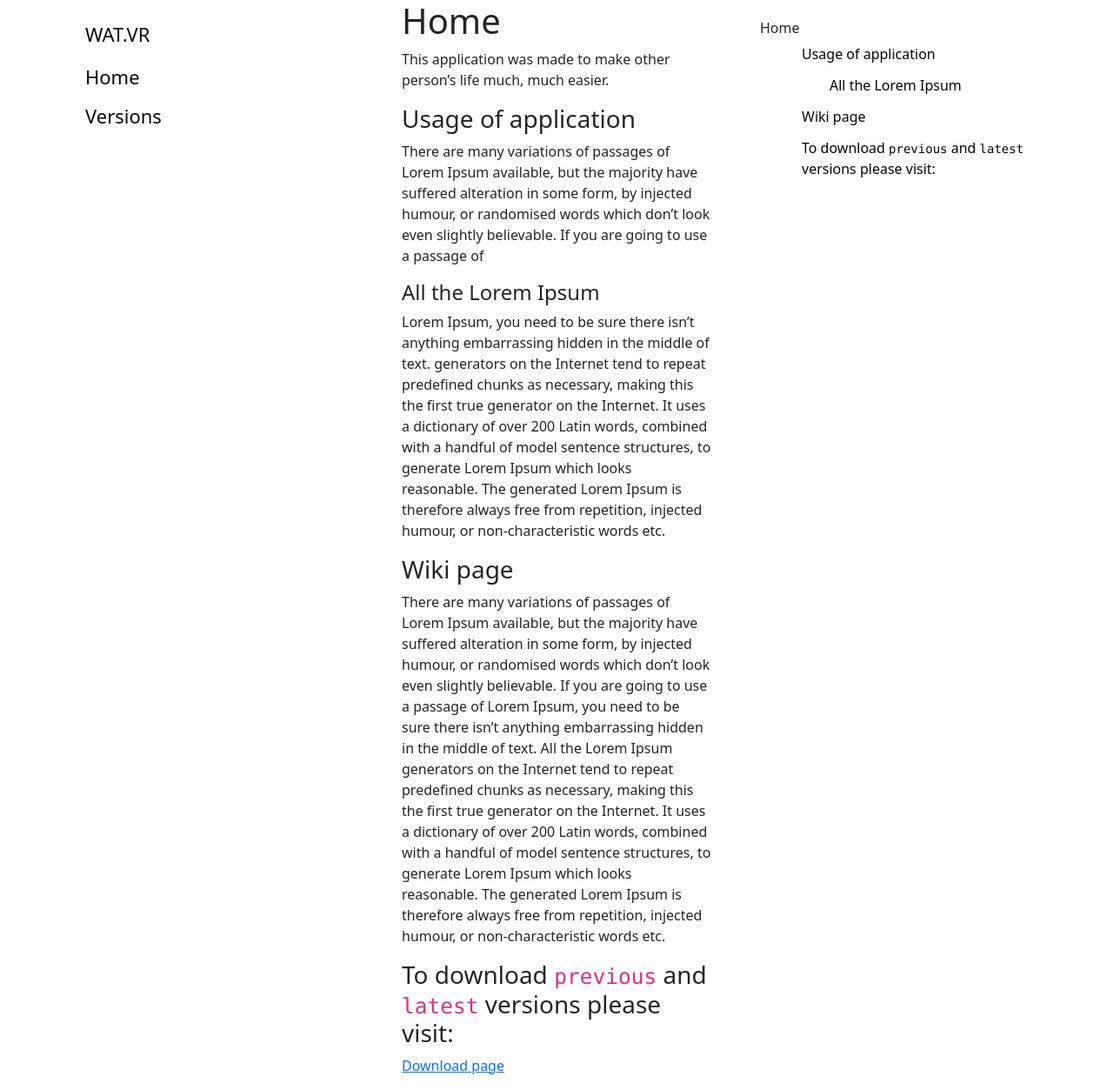
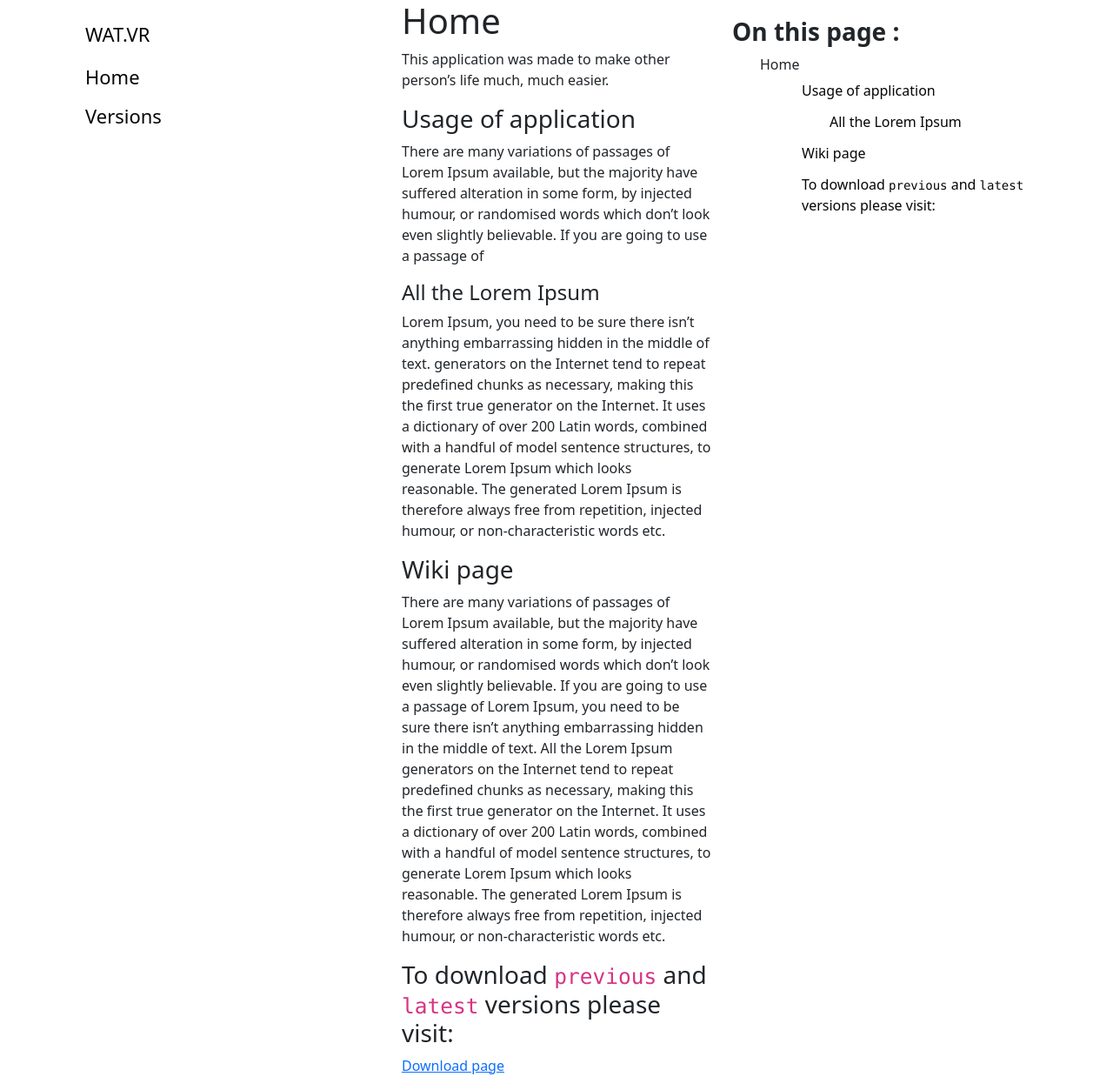
Before and after one commit to zozobalogh0817/zocs, a Jekyll site: the page built from home.md, in a window 1280 px wide. Shown: the whole page at 87% size. Built offline with Jekyll 4.4.1, drawn with Linux system fonts in a browser that asks for light colours.

Commit message:
feat: fix wiki-theme build bug

```diff
--- a/_includes/tocMenu.html
+++ b/_includes/tocMenu.html
@@ -1,5 +1,6 @@
 {% if page.options.toc %}
 <div class="toc_content_sidenav">
+    <h3><b>On this page :</b></h3>
     {% include toc.html html=content %}
 </div>
 {% endif %}
```
